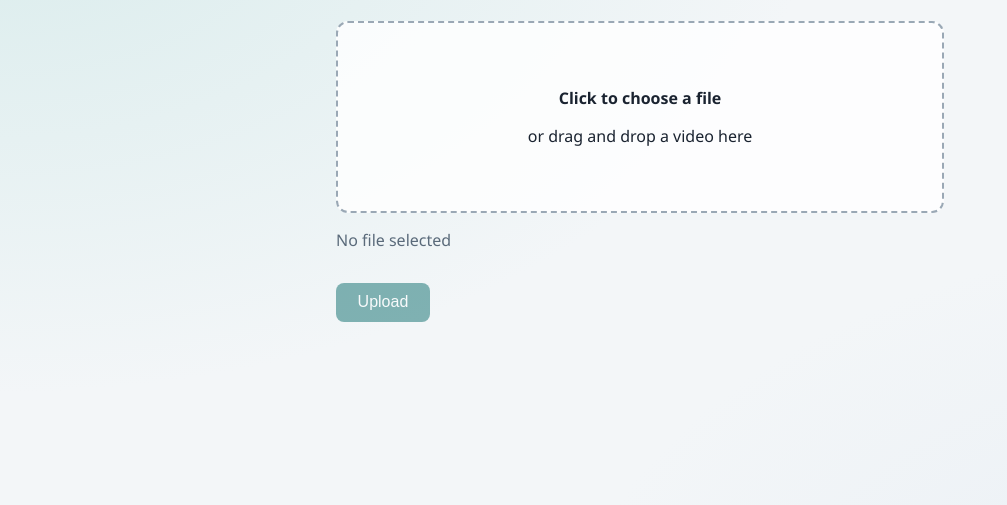
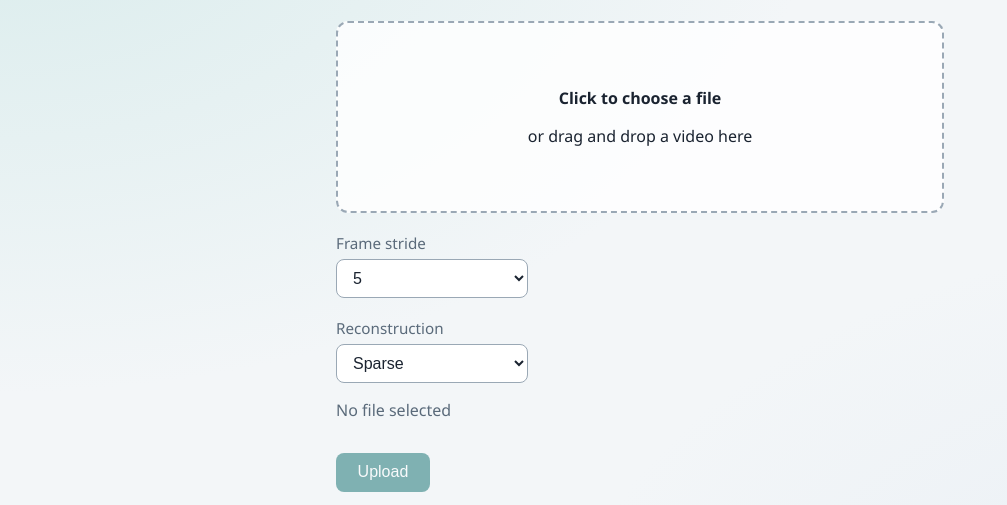
Before and after one commit to Antonio4BM/monovideo-3d, a website with bundled scripts: page static/index.html in a window 1280 px wide. Shown: the part 116-621 px from the top of the page, without its empty margins (0-1007 px from the left). Built offline with nearby package versions, Linux system fonts and the light colour scheme.

Commit message:
refactor: add strides and reconstructions options using select element

```diff
--- a/static/index.css
+++ b/static/index.css
@@ -61,6 +61,28 @@ h1 {
 #drop-zone.dragover {
   border-color: var(--accent);
   background: var(--accent-soft);
+}
+
+.field {
+  display: flex;
+  flex-direction: column;
+  gap: 0.4rem;
+  margin-top: 1.25rem;
+  max-width: 12rem;
+}
+
+.field__label {
+  font-size: 0.95rem;
+  color: var(--muted);
+}
+
+.field select {
+  padding: 0.55rem 0.75rem;
+  border: 1px solid var(--border);
+  border-radius: 8px;
+  background: var(--surface);
+  color: var(--ink);
+  font-size: 1rem;
 }
 
 #file-name {
--- a/static/index.html
+++ b/static/index.html
@@ -17,6 +17,26 @@
     </div>
 
     <input id="file-input" type="file" accept="video/*" hidden />
+
+    <label class="field" for="strides-select">
+      <span class="field__label">Frame stride</span>
+      <select id="strides-select" name="strides">
+        <option value="1">1</option>
+        <option value="2">2</option>
+        <option value="5" selected>5</option>
+        <option value="10">10</option>
+        <option value="15">15</option>
+        <option value="20">20</option>
+      </select>
+    </label>
+
+    <label class="field" for="reconstruction-select">
+      <span class="field__label">Reconstruction</span>
+      <select id="reconstruction-select" name="reconstruction">
+        <option value="sparse" selected>Sparse</option>
+        <option value="dense">Dense</option>
+      </select>
+    </label>
 
     <p id="file-name">No file selected</p>
     <button id="upload-btn" type="button" disabled>Upload</button>
--- a/static/index.js
+++ b/static/index.js
@@ -9,6 +9,8 @@ import {
 const dropZone = document.querySelector("#drop-zone");
 const fileInput = document.querySelector("#file-input");
 const fileName = document.querySelector("#file-name");
+const stridesSelect = document.querySelector("#strides-select");
+const reconstructionSelect = document.querySelector("#reconstruction-select");
 const uploadBtn = document.querySelector("#upload-btn");
 const statusElement = document.querySelector("#status");
 const durationModal = document.querySelector("#duration-modal");
@@ -130,11 +132,13 @@ durationModal.querySelector("[data-close-modal]")?.addEventListener("click", clo
 uploadBtn.addEventListener("click", async () => {
   if (!selectedFile) return;
 
+  const strides = Number(stridesSelect.value);
+  const reconstruction = reconstructionSelect.value;
   statusElement.textContent = "Uploading…";
   uploadBtn.disabled = true;
 
   try {
-    const result = await uploadVideo(selectedFile);
+    const result = await uploadVideo(selectedFile, strides, reconstruction);
     statusElement.textContent = result.message ?? "Upload complete";
   } catch (err) {
     statusElement.textContent = err instanceof Error ? err.message : "Upload failed";
```
